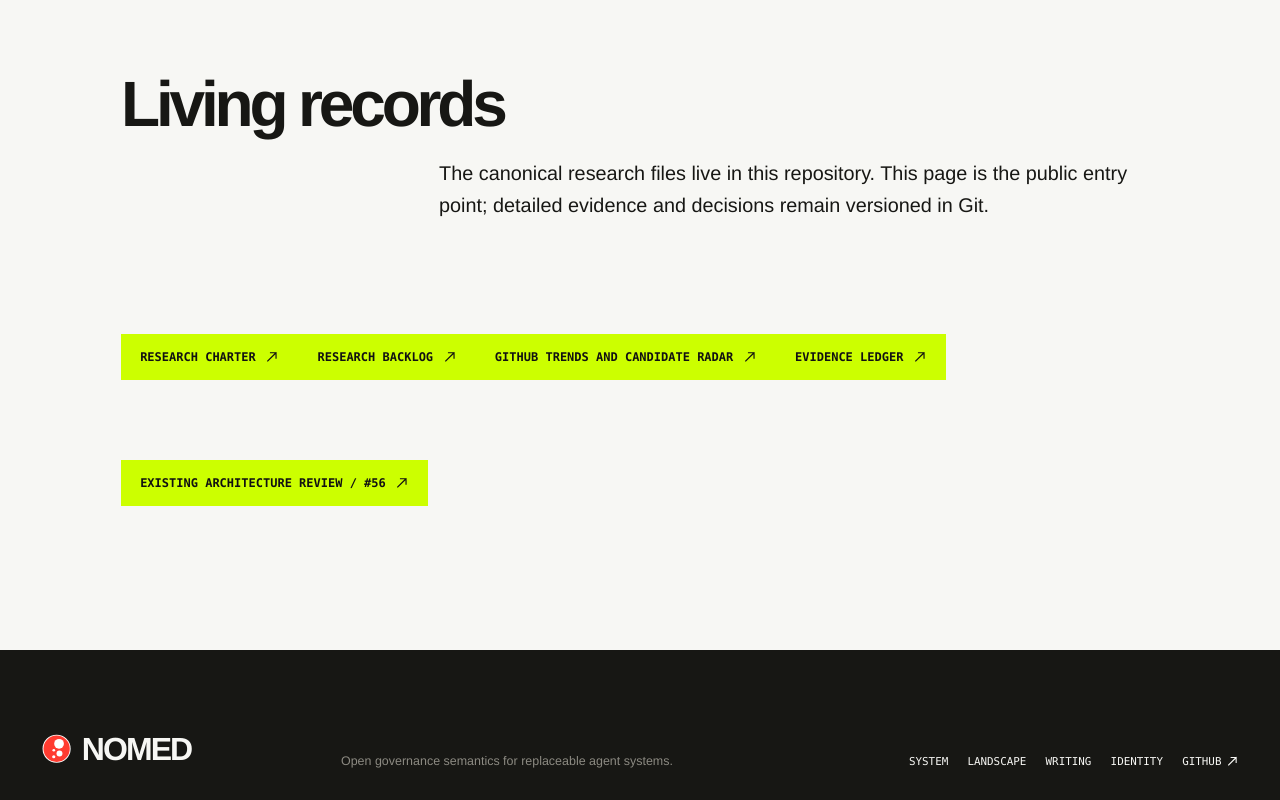
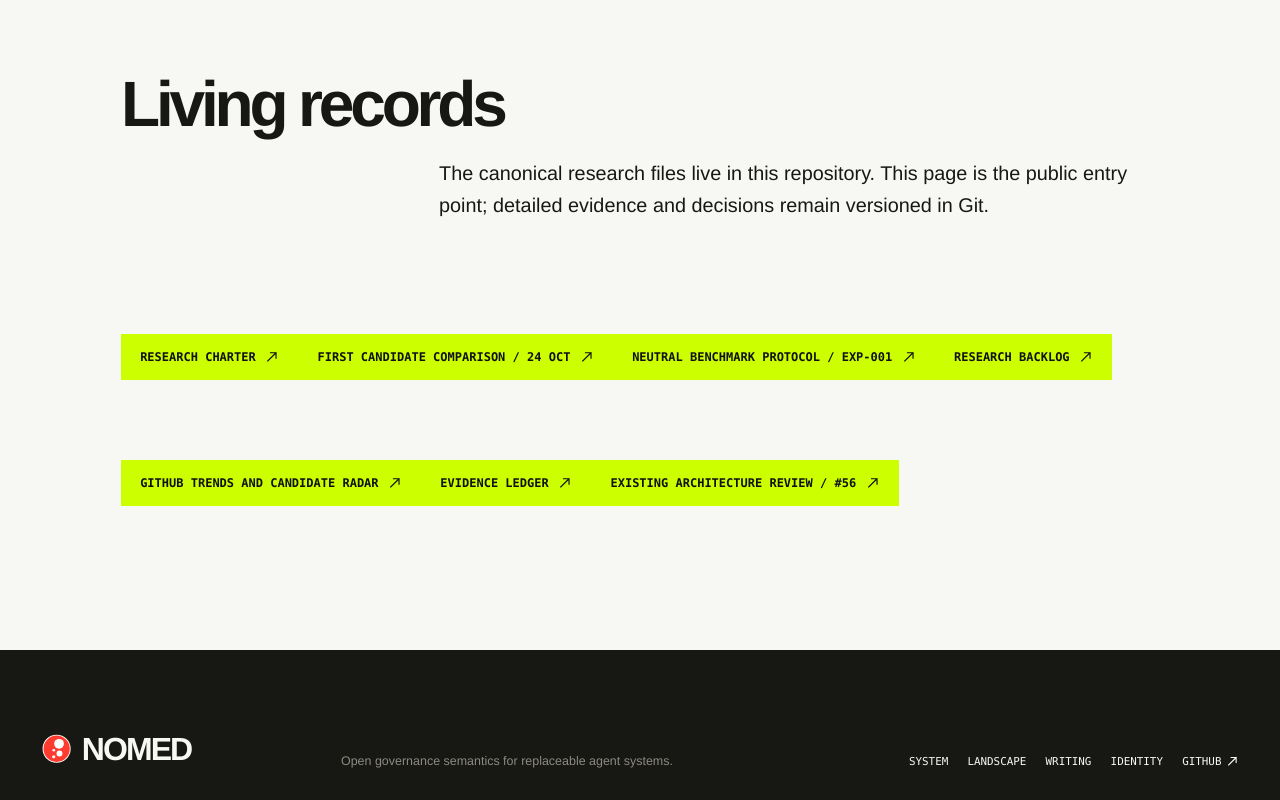
Before and after one commit to nomed/nomed.github.io, a Next.js app: page /research in a window 1280 px wide. Shown: the part 2355-3155 px from the top of the page. Built offline with nearby package versions, Linux system fonts and the light colour scheme.

Commit message:
docs(research): publish comparison and neutral benchmark links

```diff
--- a/app/research/page.tsx
+++ b/app/research/page.tsx
@@ -37,6 +37,8 @@ export default function ResearchPage() {
       <h2>Living records</h2>
       <p>The canonical research files live in this repository. This page is the public entry point; detailed evidence and decisions remain versioned in Git.</p>
       <a className="editorial-cta internal-cta" href="https://github.com/nomed/nomed.github.io/blob/main/docs/research/README.md">Research charter <ArrowIcon direction="external" /></a>
+      <a className="editorial-cta internal-cta" href="https://github.com/nomed/nomed.github.io/blob/main/docs/research/COMPARISON-2026-10-24.md">First candidate comparison / 24 Oct <ArrowIcon direction="external" /></a>
+      <a className="editorial-cta internal-cta" href="https://github.com/nomed/nomed.github.io/blob/main/docs/research/EXPERIMENT-001.md">Neutral benchmark protocol / EXP-001 <ArrowIcon direction="external" /></a>
       <a className="editorial-cta internal-cta" href="https://github.com/nomed/nomed.github.io/blob/main/docs/research/BACKLOG.md">Research backlog <ArrowIcon direction="external" /></a>
       <a className="editorial-cta internal-cta" href="https://github.com/nomed/nomed.github.io/blob/main/docs/research/GITHUB-WATCH.md">GitHub trends and candidate radar <ArrowIcon direction="external" /></a>
       <a className="editorial-cta internal-cta" href="https://github.com/nomed/nomed.github.io/blob/main/docs/research/EVIDENCE.md">Evidence ledger <ArrowIcon direction="external" /></a>
```
